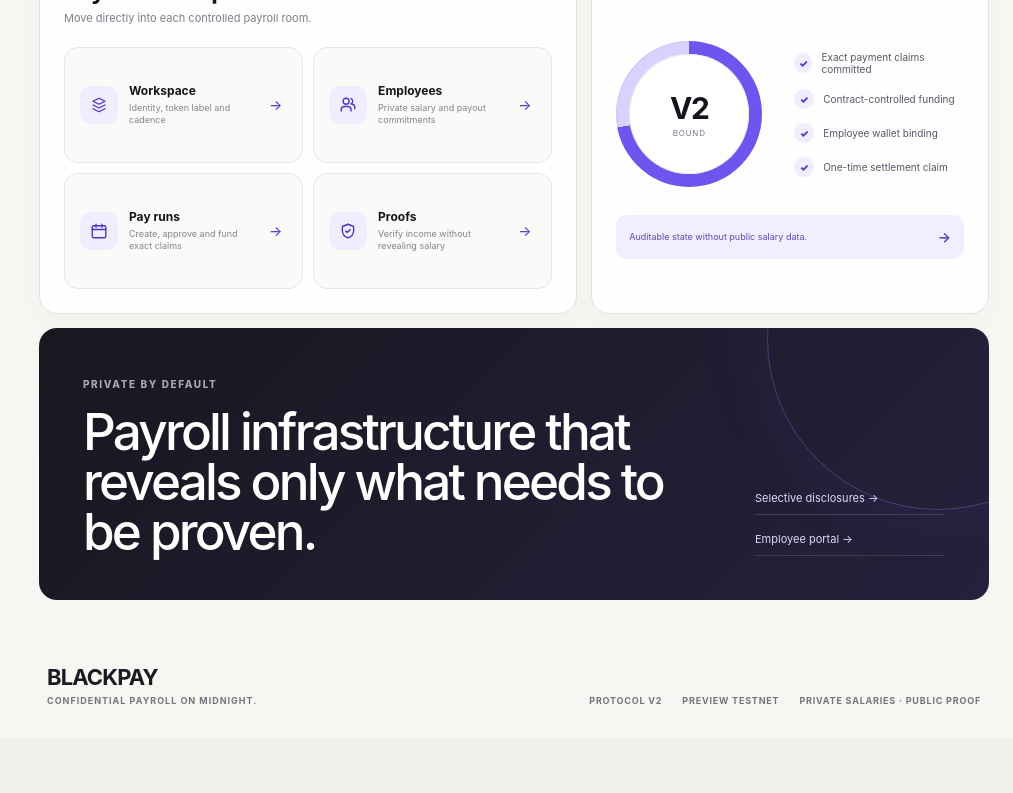
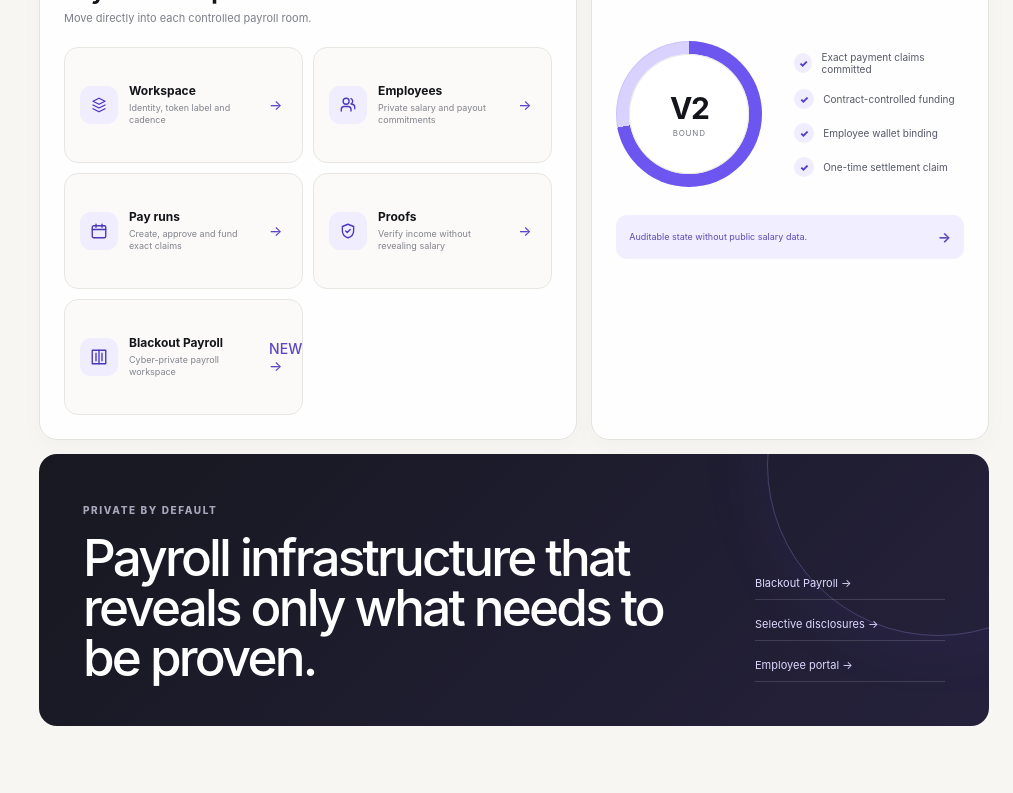
Before and after one commit to mushee-io/Blackpay, a Next.js app: page / in a window 1280 px wide. Shown: the part 1013-1806 px from the top of the page, without its empty margins (267-1280 px from the left). Before the commit the page ends 1751 px from the top, so only its background shows below. Built offline with nearby package versions, Linux system fonts and the light colour scheme; no server answers.

Commit message:
feat(ui): surface Blackout Payroll across dashboard

```diff
--- a/src/components/PremiumDashboard.tsx
+++ b/src/components/PremiumDashboard.tsx
@@ -25,6 +25,7 @@
   | "access"
   | "audit"
   | "portal"
+  | "blackout"
   | "runtime";
 
 const employerNav: Array<{ href: string; label: string; icon: IconName }> = [
@@ -36,6 +37,7 @@
 ];
 
 const privateNav: Array<{ href: string; label: string; icon: IconName }> = [
+  { href: "/blackout-payroll", label: "Blackout Payroll", icon: "blackout" },
   { href: "/disclosures", label: "Disclosures", icon: "disclosures" },
   { href: "/employee-access", label: "Employee access", icon: "access" },
   { href: "/audit", label: "Audit", icon: "audit" },
@@ -64,6 +66,7 @@
   if (name === "access") return <svg {...common}><circle cx="12" cy="8" r="4" /><path d="M4 21a8 8 0 0 1 16 0" /></svg>;
   if (name === "audit") return <svg {...common}><path d="M4 20V10M10 20V4M16 20v-7M22 20V7" /></svg>;
   if (name === "portal") return <svg {...common}><rect x="3" y="3" width="14" height="18" rx="2" /><path d="M10 12h11M17 8l4 4-4 4" /></svg>;
+  if (name === "blackout") return <svg {...common}><rect x="3" y="3" width="18" height="18" /><path d="M8 7v10M16 7v10M12 3v18" /></svg>;
   return <svg {...common}><path d="m12 3 8 4-8 4-8-4 8-4Z" /><path d="m4 12 8 4 8-4M4 17l8 4 8-4" /></svg>;
 }
 
@@ -206,6 +209,7 @@
               <Link href="/employees"><span><Icon name="employees" /></span><div><strong>Employees</strong><small>Private salary and payout commitments</small></div><b>→</b></Link>
               <Link href="/pay-runs"><span><Icon name="payruns" /></span><div><strong>Pay runs</strong><small>Create, approve and fund exact claims</small></div><b>→</b></Link>
               <Link href="/proofs"><span><Icon name="proofs" /></span><div><strong>Proofs</strong><small>Verify income without revealing salary</small></div><b>→</b></Link>
+              <Link className="premiumBlackoutRoom" href="/blackout-payroll"><span><Icon name="blackout" /></span><div><strong>Blackout Payroll</strong><small>Cyber-private payroll workspace</small></div><b>NEW →</b></Link>
             </div>
           </article>
 
@@ -229,7 +233,7 @@
 
         <section className="premiumClosing">
           <div><span className="premiumEyebrow">Private by default</span><h2>Payroll infrastructure that reveals only what needs to be proven.</h2></div>
-          <div className="premiumClosingLinks"><Link href="/disclosures">Selective disclosures →</Link><Link href="/employee">Employee portal →</Link></div>
+          <div className="premiumClosingLinks"><Link href="/blackout-payroll">Blackout Payroll →</Link><Link href="/disclosures">Selective disclosures →</Link><Link href="/employee">Employee portal →</Link></div>
         </section>
 
         <footer className="premiumFooter">
```
